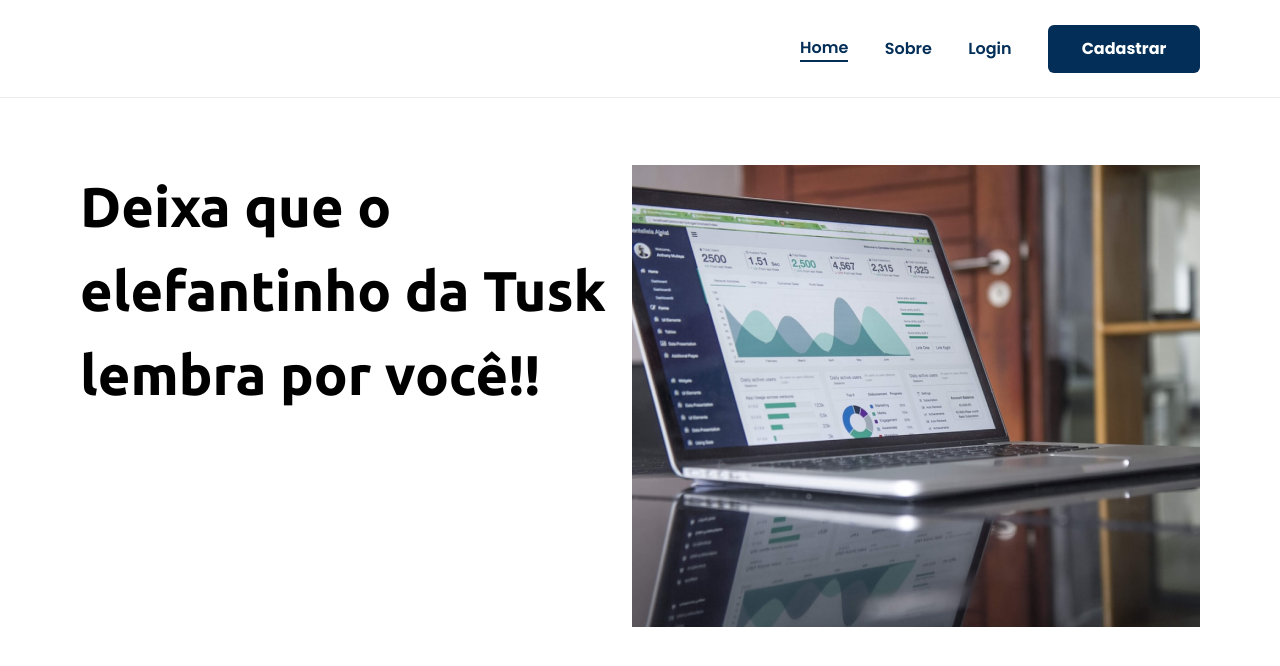
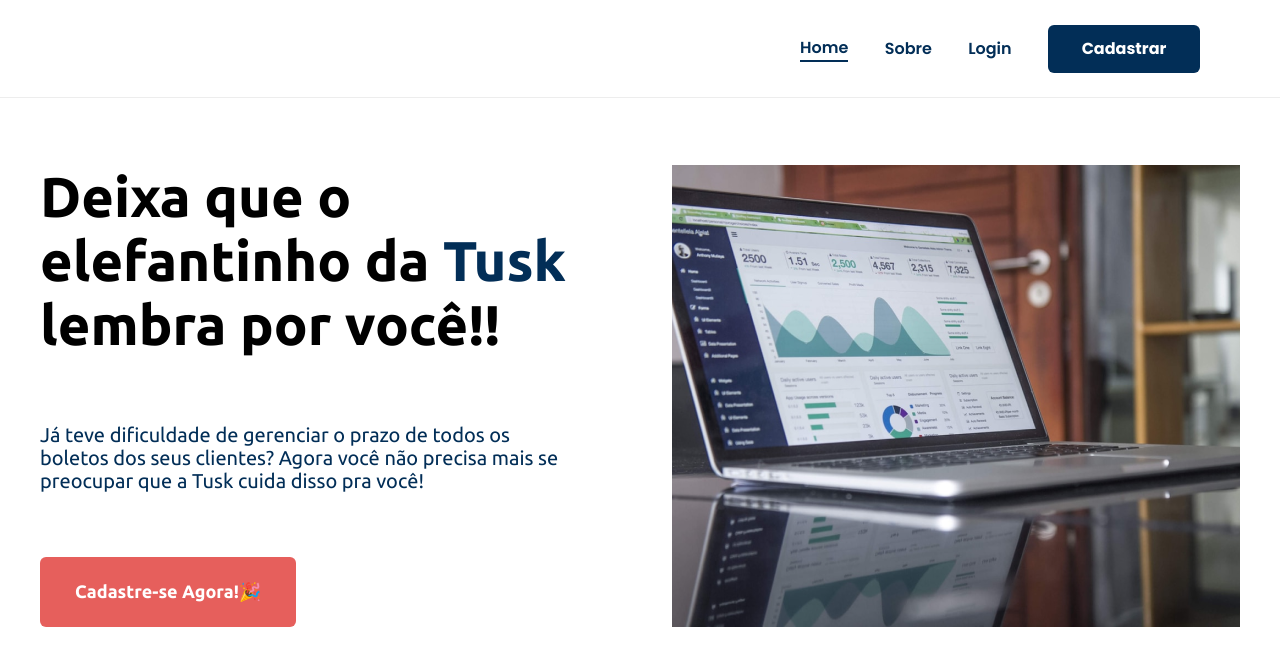
Before and after one commit to MateusRWarmling/tusk-docs-web, a React (Vite) app: page / in a window 1280 px wide. Shown: the top 666 px of the page. Built offline with nearby package versions, Linux system fonts and the light colour scheme.

Commit message:
Change: Home First Section

```diff
--- /dev/null
+++ b/src/components/HomeFirstSection/SectionInfo.tsx
@@ -0,0 +1,32 @@
+import { Box, Text, Button, Flex } from "@chakra-ui/react";
+
+export function SectionInfo() {
+  return (
+    <Flex fontFamily="ubuntu" direction="column" justifyContent="space-between">
+      <Text fontWeight="bold" fontSize="56px" lineHeight="64px">
+        Deixa que o<br /> elefantinho da{" "}
+        <Box as="span" color="blue.850">
+          Tusk
+        </Box>
+        <br /> lembra por você!!
+      </Text>
+      <Text fontSize="20px" color="blue.850" lineHeight="23px">
+        Já teve dificuldade de gerenciar o prazo de todos os <br /> boletos dos
+        seus clientes? Agora você não precisa mais se <br /> preocupar que a
+        Tusk cuida disso pra você!
+      </Text>
+      <Button
+        backgroundColor="red.450"
+        transition="0.2s"
+        paddingY="35px"
+        paddingX="35px"
+        fontSize="18px"
+        color="white"
+        width="fit-content"
+        _hover={{ backgroundColor: "red.500" }}
+      >
+        Cadastre-se Agora!🎉
+      </Button>
+    </Flex>
+  );
+}
--- a/src/components/HomeFirstSection/index.tsx
+++ b/src/components/HomeFirstSection/index.tsx
@@ -1,14 +1,10 @@
-import { Flex, Image, Text } from "@chakra-ui/react";
+import { Flex, Image } from "@chakra-ui/react";
+import { SectionInfo } from "./SectionInfo";
 
 export function HomeFirstSection() {
   return (
-    <Flex w="1120px" marginX="auto" justifyContent="space-between">
-      <Flex fontFamily="ubuntu">
-        <Text fontWeight="bold" fontSize="56">
-          Deixa que o<br /> elefantinho da Tusk
-          <br /> lembra por você!!
-        </Text>
-      </Flex>
+    <Flex w="1200px" marginX="auto" justifyContent="space-between" mb="6rem">
+      <SectionInfo />
       <Image src="src\Assets\images\notebookImage.png" />
     </Flex>
   );
```
